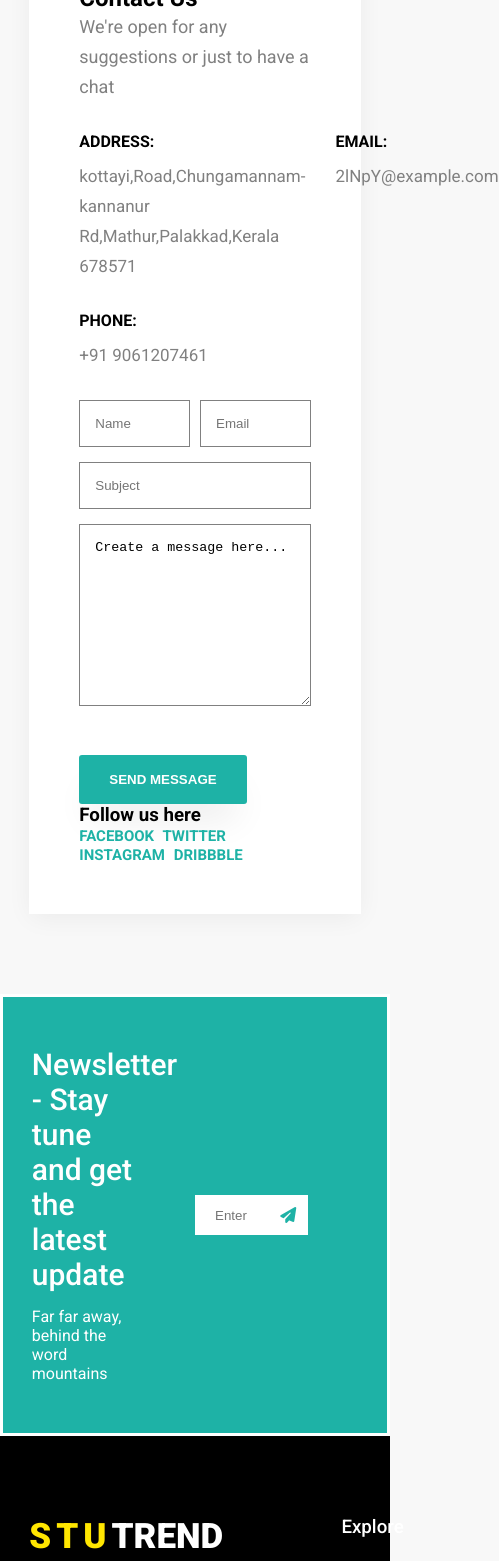
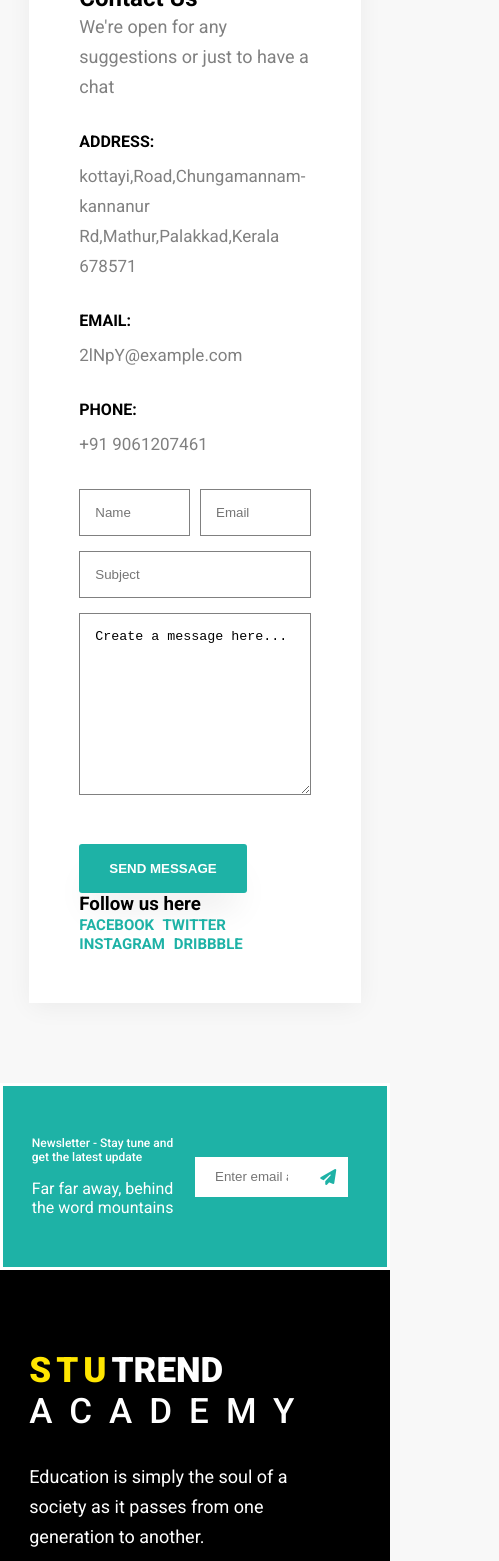
Before and after one commit to Abhilmxz/Stutrend, a React (Create React App) app: page /contact in a window 390 px wide. Shown: the part 1420-2981 px from the top of the page, 499 px wide, since content can reach past the window. Built offline with nearby package versions, Linux system fonts and the light colour scheme.

Commit message:
first commit

```diff
--- a/src/App.css
+++ b/src/App.css
@@ -148,8 +148,10 @@ p {
 }
 @media screen and (max-width: 768px) {
   .grid2,
-  .grid3,
-  .grid {
+  .grid3{
+    grid-template-columns: repeat(1, 1fr);
+  }
+  .grid{
     grid-template-columns: repeat(2, 1fr);
   }
   .back {
--- a/src/components/common/footer/footer.css
+++ b/src/components/common/footer/footer.css
@@ -44,12 +44,16 @@
 
   /* RESPONSIVE SCREEN VALUES */
 
-
-
   @media screen and (max-width: 768px) {
     footer .container {
-      grid-template-columns: repeat(2, 1fr);
+      grid-template-columns: min-content;
     }
+  }
+  .newletter h1{
+    font-size: 12px;
+  }
+  .newletter .right, .newletter .left{
+    padding-right: 10px;
   }
   footer .logo span {
     color: #ffe600;
```
